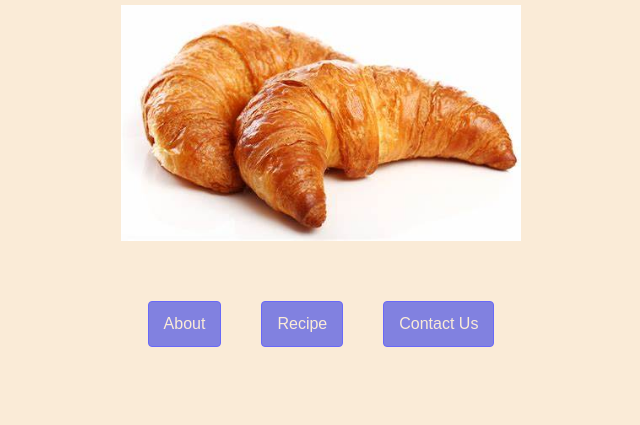
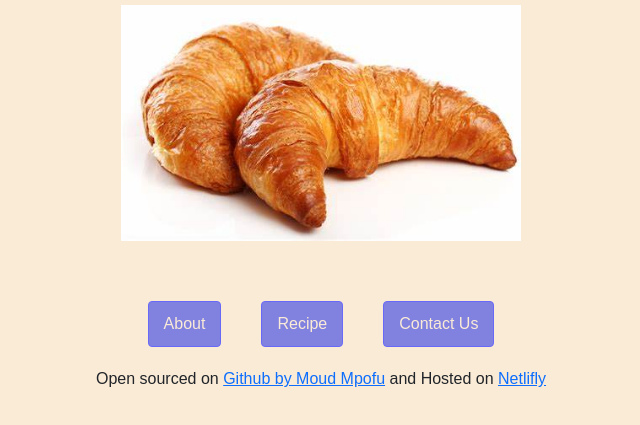
Before and after one commit to MpofuMoud/croissant, a plain HTML site: page index.html in a window 1280 px wide. Shown: the part 111-536 px from the top of the page, without its empty margins (319-959 px from the left). Drawn offline with nearby package versions, Linux system fonts and the light colour scheme.

Commit message:
linked github and netlify

```diff
--- a/index.html
+++ b/index.html
@@ -21,5 +21,11 @@
       <a href="/recipe.html">Recipe</a>
       <a href="/contact.html">Contact Us</a>
     </div>
+    <footer>
+      Open sourced on
+      <a href="https://github.com/MpofuMoud/croissant">Github by Moud Mpofu</a>
+      and Hosted on
+      <a href="https://resonant-halva-dfd493.netlify.app/">Netlifly</a>
+    </footer>
   </body>
 </html>
```
